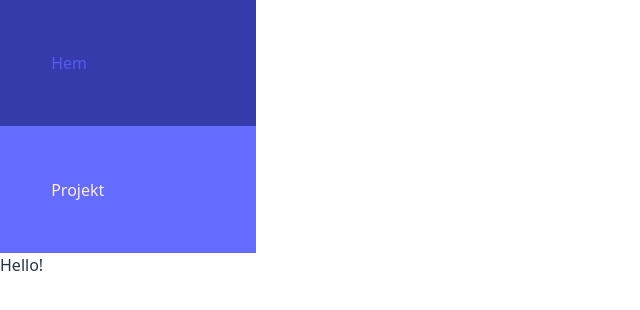
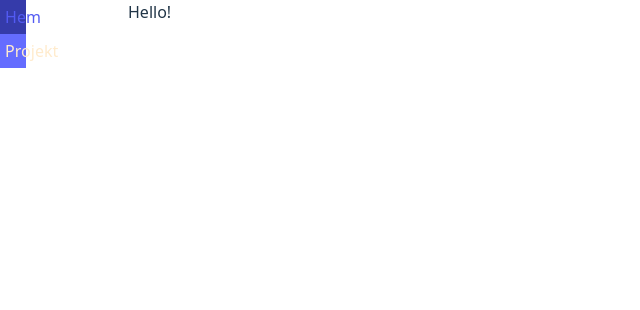
Before and after one commit to a23lisjo/examensarbete_artefakt, a React (Vite) app in the folder React applikation/react_projekthanterare/: page / in a window 1280 px wide. Shown: the top 310 px of the page, without its empty margins (0-640 px from the left). Built offline with nearby package versions, Linux system fonts and the light colour scheme.

Commit message:
Fixade grid för hela applikationen

```diff
--- /dev/null
+++ b/React applikation/react_projekthanterare/src/App.css
@@ -0,0 +1,4 @@
+#templatePage{
+    display: grid;
+    grid-template-columns: 10vw auto;
+}
--- a/React applikation/react_projekthanterare/src/App.jsx
+++ b/React applikation/react_projekthanterare/src/App.jsx
@@ -1,18 +1,19 @@
 import Navbar from "./components/navbar";
 import Hem from "./pages/Hem/Hem";
 import Projekt from "./pages/Projekt/Projekt";
+import "./App.css"
 
 import { Routes, Route } from "react-router-dom";
 
 function App() {
   return (
-    <>
+    <div id="templatePage">
       <Navbar/>
-      <Routes>
-        <Route path="/" element={<Hem />} />
-        <Route path="/projekt" element={<Projekt />} />
-      </Routes>
-    </>
+        <Routes>
+          <Route path="/" element={<Hem />} />
+          <Route path="/projekt" element={<Projekt />} />
+        </Routes>
+    </div>
   );
 }
 
```
